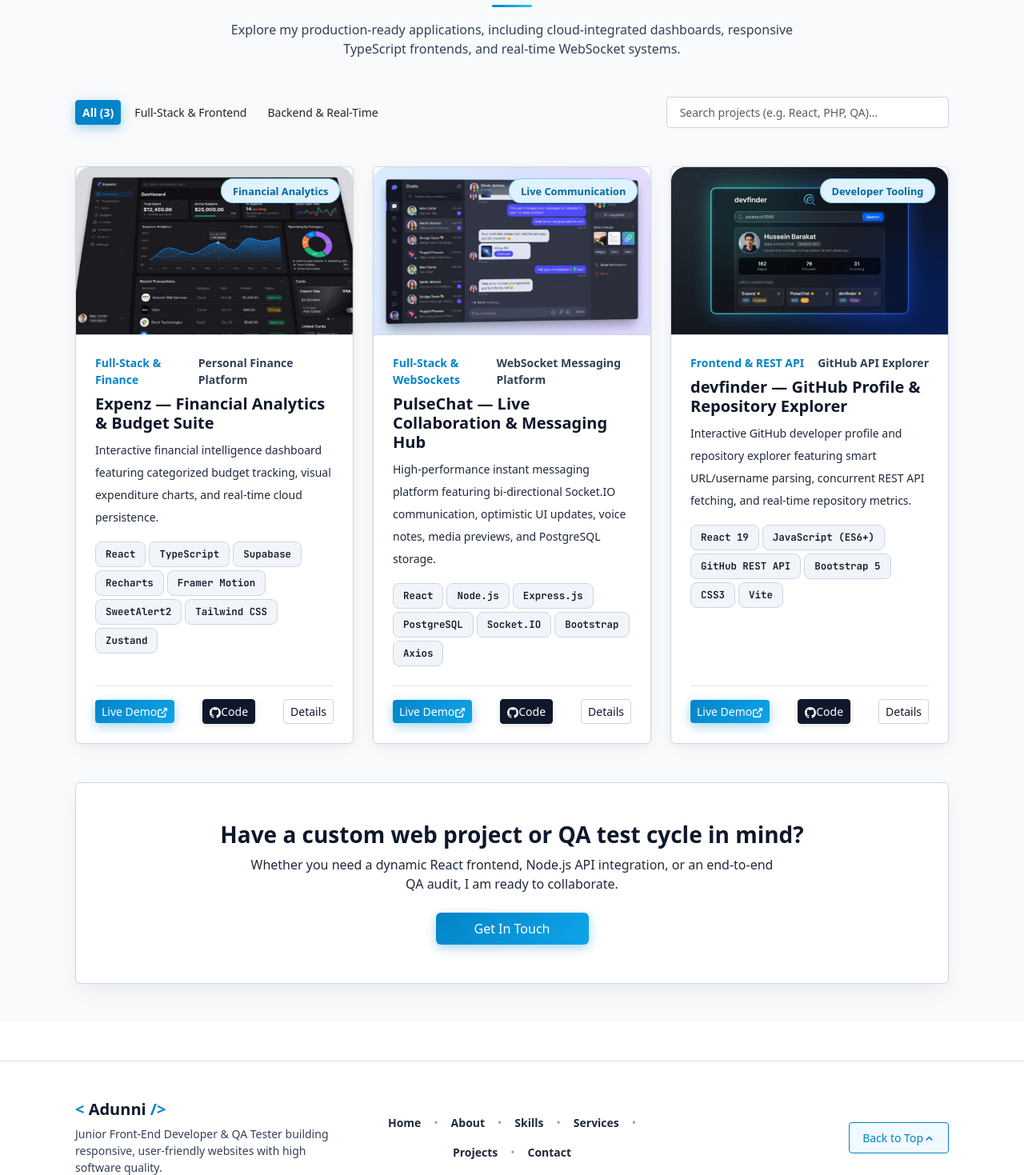
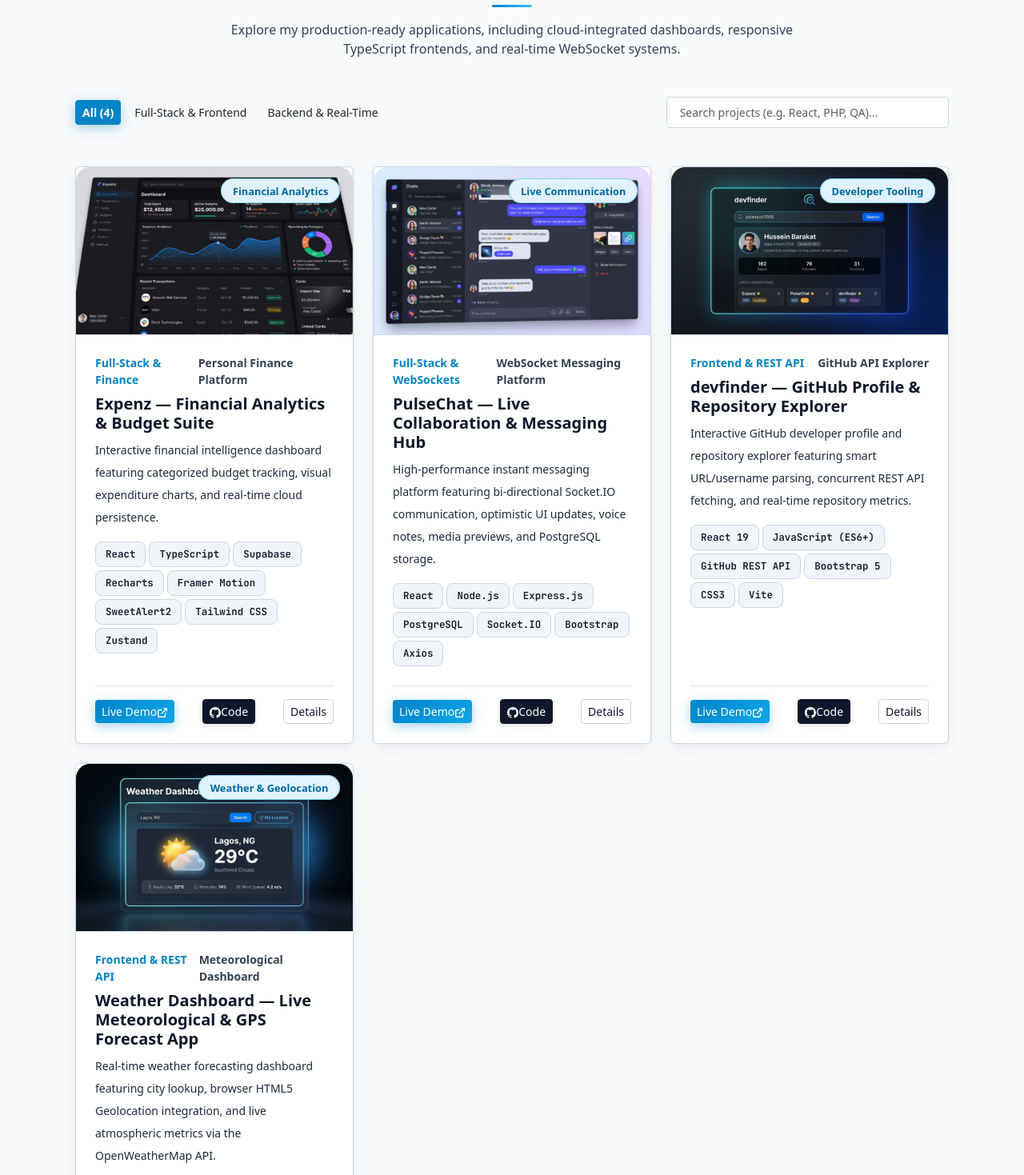
Before and after one commit to aduntech2006/Adunni_Portfolio, a React (Vite) app: page /projects in a window 1280 px wide. Shown: the part 221-1690 px from the top of the page at 80% size. Built offline with nearby package versions, Linux system fonts and the light colour scheme.

Commit message:
Add Weather Dashboard to portfolio projects

```diff
--- a/src/MyPortfolio/data/projectsData.js
+++ b/src/MyPortfolio/data/projectsData.js
@@ -1,6 +1,7 @@
 import expense_img from "../images/expense_dashboard.jpg";
 import chat_img from "../images/chat_app.jpg";
 import devfinder_img from "../images/devfinder.jpg";
+import weather_img from "../images/weather_app.jpg";
 
 export const projectsData = [
   {
@@ -80,5 +81,31 @@ export const projectsData = [
     demoLink: "https://devfinder-nine-psi.vercel.app/",
     githubUrl: "https://github.com/aduntech2006/devfinder",
     githubLink: "https://github.com/aduntech2006/devfinder"
+  },
+  {
+    id: 4,
+    title: "Weather Dashboard — Live Meteorological & GPS Forecast App",
+    category: "fullstack",
+    categoryLabel: "Frontend & REST API",
+    badge: "Weather & Geolocation",
+    type: "Meteorological Dashboard",
+    image: weather_img,
+    img: weather_img,
+    summary: "Real-time weather forecasting dashboard featuring city lookup, browser HTML5 Geolocation integration, and live atmospheric metrics via the OpenWeatherMap API.",
+    desc: "A responsive real-time weather dashboard built with React 19, Vite, Bootstrap 5, and the OpenWeatherMap REST API. Supports both global city queries and one-click GPS coordinate detection to display live temperatures, humidity, feels-like indices, and wind speeds.",
+    description: "Weather Dashboard is a responsive meteorological lookup application built with React 19 and Bootstrap 5. Powered by the OpenWeatherMap REST API and the browser's Geolocation API, it delivers instant weather conditions, temperature readings, humidity levels, and wind speed analytics for any city worldwide or the user's current GPS coordinates.",
+    features: [
+      "Real-time global weather search by city name powered by the OpenWeatherMap REST API",
+      "One-click 'My Location' detection using the HTML5 Geolocation API for coordinate-based weather lookup",
+      "Detailed atmospheric metrics card displaying live temperature (°C), weather conditions, 'Feels Like' index, humidity percentage, and wind speed (m/s)",
+      "Modular service layer separating API requests and environment key validation from UI state",
+      "Responsive Bootstrap 5 interface with loading spinners and descriptive 404/permission error alerts"
+    ],
+    techStack: ["React 19", "JavaScript (ES6+)", "OpenWeatherMap API", "Geolocation API", "Bootstrap 5", "CSS3", "Vite"],
+    languages: ["React 19", "JavaScript (ES6+)", "OpenWeatherMap API", "Geolocation API", "Bootstrap 5", "CSS3", "Vite"],
+    demoUrl: "https://weather-app-cerf.vercel.app/",
+    demoLink: "https://weather-app-cerf.vercel.app/",
+    githubUrl: "https://github.com/aduntech2006/weather_app",
+    githubLink: "https://github.com/aduntech2006/weather_app"
   }
 ];
```
Also changed, not shown: src/MyPortfolio/images/weather_app.jpg (added).
